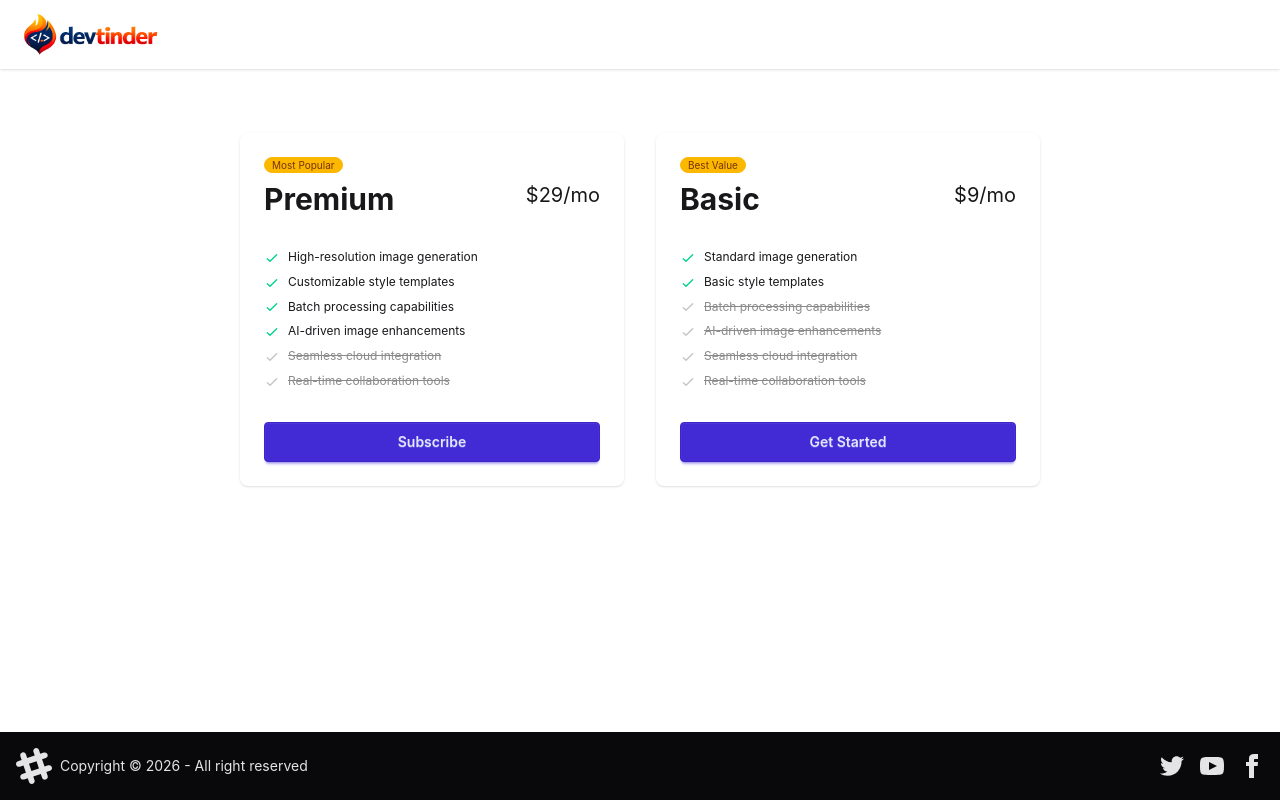
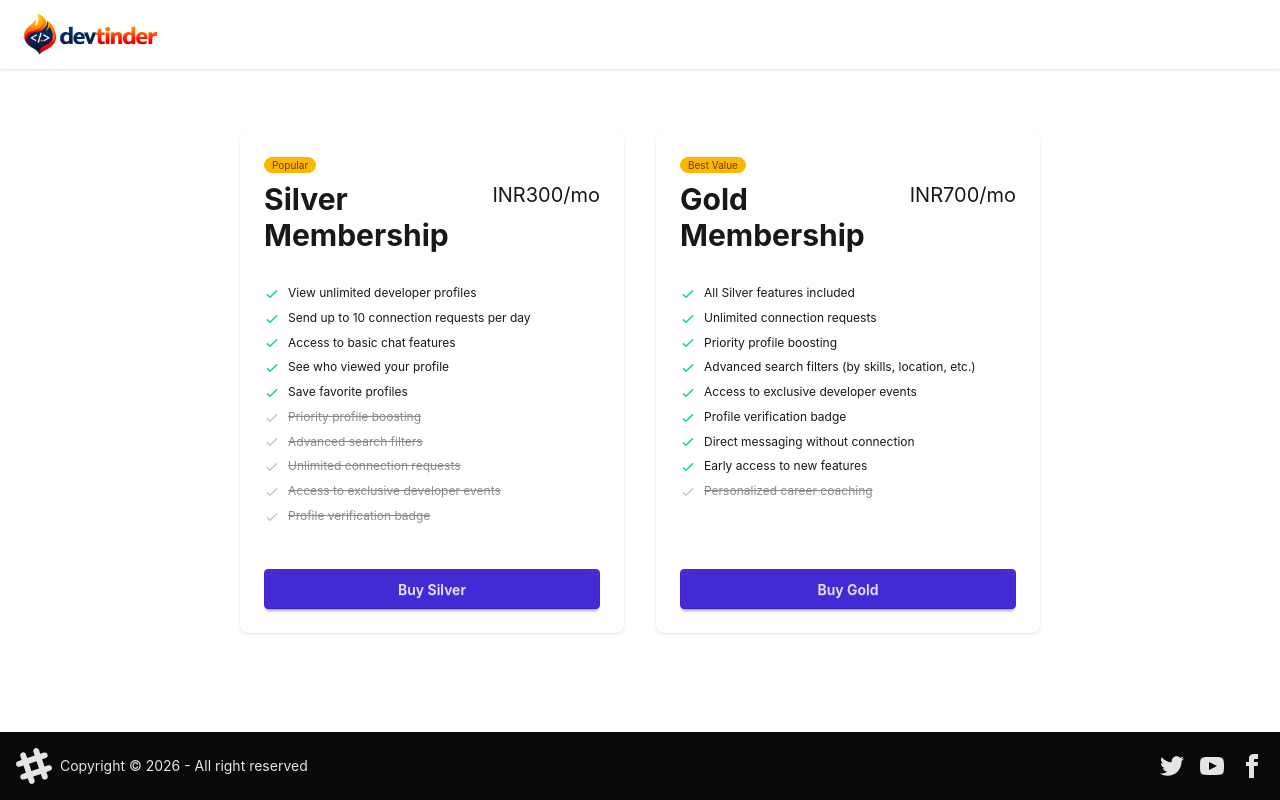
Before and after one commit to SnehalThakur18/devTinder-web, a React (Vite) app: page /premium in a window 1280 px wide. Built offline with nearby package versions, Linux system fonts and the light colour scheme; no server answers.

Commit message:
Razorpay notes added .

```diff
--- a/src/components/Premium.jsx
+++ b/src/components/Premium.jsx
@@ -1,4 +1,6 @@
 import React from "react";
+import { BASE_URL } from "../utils/constants";
+import axios from "axios";
 
 const PremiumCard = ({
   title,
@@ -7,16 +9,17 @@ const PremiumCard = ({
   features,
   unavailableFeatures,
   buttonText,
+  onBuyClick,
 }) => (
-  <div className="card w-96 bg-base-100 shadow-sm h-full">
-    <div className="card-body flex flex-col h-full">
+  <div className="card w-96 bg-base-100 shadow-sm h-full min-h-[500px] flex flex-col">
+    <div className="card-body flex flex-col flex-1">
       {badge && <span className="badge badge-xs badge-warning">{badge}</span>}
       <div className="flex justify-between">
         <h2 className="text-3xl font-bold">{title}</h2>
         <span className="text-xl">{price}</span>
       </div>
       <ul className="mt-6 flex flex-col gap-2 text-xs flex-1">
-        {features.map((feature, idx) => (
+        {features.map((feature) => (
           <li key={feature}>
             <svg
               xmlns="http://www.w3.org/2000/svg"
@@ -36,7 +39,7 @@ const PremiumCard = ({
           </li>
         ))}
         {unavailableFeatures &&
-          unavailableFeatures.map((feature, idx) => (
+          unavailableFeatures.map((feature) => (
             <li className="opacity-50" key={feature}>
               <svg
                 xmlns="http://www.w3.org/2000/svg"
@@ -57,7 +60,9 @@ const PremiumCard = ({
           ))}
       </ul>
       <div className="mt-6">
-        <button className="btn btn-primary btn-block">{buttonText}</button>
+        <button className="btn btn-primary btn-block" onClick={onBuyClick}>
+          {buttonText}
+        </button>
       </div>
     </div>
   </div>
@@ -65,41 +70,86 @@ const PremiumCard = ({
 
 const premiumData = [
   {
-    title: "Premium",
-    price: "$29/mo",
-    badge: "Most Popular",
+    title: "Silver Membership",
+    price: "INR300/mo",
+    badge: "Popular",
     features: [
-      "High-resolution image generation",
-      "Customizable style templates",
-      "Batch processing capabilities",
-      "AI-driven image enhancements",
+      "View unlimited developer profiles",
+      "Send up to 10 connection requests per day",
+      "Access to basic chat features",
+      "See who viewed your profile",
+      "Save favorite profiles",
     ],
     unavailableFeatures: [
-      "Seamless cloud integration",
-      "Real-time collaboration tools",
+      "Priority profile boosting",
+      "Advanced search filters",
+      "Unlimited connection requests",
+      "Access to exclusive developer events",
+      "Profile verification badge",
     ],
-    buttonText: "Subscribe",
+    buttonText: "Buy Silver",
+    membershipType: "Silver",
   },
   {
-    title: "Basic",
-    price: "$9/mo",
+    title: "Gold Membership",
+    price: "INR700/mo",
     badge: "Best Value",
-    features: ["Standard image generation", "Basic style templates"],
-    unavailableFeatures: [
-      "Batch processing capabilities",
-      "AI-driven image enhancements",
-      "Seamless cloud integration",
-      "Real-time collaboration tools",
+    features: [
+      "All Silver features included",
+      "Unlimited connection requests",
+      "Priority profile boosting",
+      "Advanced search filters (by skills, location, etc.)",
+      "Access to exclusive developer events",
+      "Profile verification badge",
+      "Direct messaging without connection",
+      "Early access to new features",
     ],
-    buttonText: "Get Started",
+    unavailableFeatures: ["Personalized career coaching"],
+    buttonText: "Buy Gold",
+    membershipType: "Gold",
   },
 ];
 
+const handleBuyClick = async (membershipType) => {
+  // Replace this with your payment or navigation logic
+  alert(`You have selected the ${membershipType} membership!`);
+  const order = await axios.post(
+    BASE_URL + "/payment/create",
+    { membershipType },
+    { withCredentials: true },
+  );
+  const { amount, keyId, currency, notes, orderId } = order.data;
+  const options = {
+    key: keyId,
+    amount,
+    currency,
+    name: "DevTinder Premium",
+    description: "Purchase " + membershipType + " Membership",
+    order_id: orderId,
+    prefill: {
+      name: notes.firstName + " " + notes.lastName,
+      email: notes.email,
+      contact: 23232323,
+    },
+    theme: {
+      color: "#f37254",
+    },
+  };
+
+  const rzp = new window.Razorpay(options);
+
+  rzp.open();
+};
+
 const Premium = () => {
   return (
-    <div className="flex flex-row justify-center gap-8 mt-16 items-stretch">
-      {premiumData.map((data, idx) => (
-        <PremiumCard key={data.title} {...data} />
+    <div className="flex flex-row justify-center gap-8 mt-16 mb-16 items-stretch">
+      {premiumData.map((data) => (
+        <PremiumCard
+          key={data.title}
+          {...data}
+          onBuyClick={() => handleBuyClick(data.membershipType)}
+        />
       ))}
     </div>
   );
```
Also changed, not shown: 1 other file (tests, documents, lock files or other folders).
